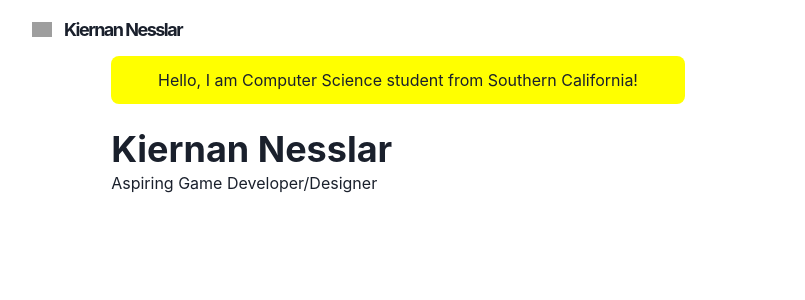
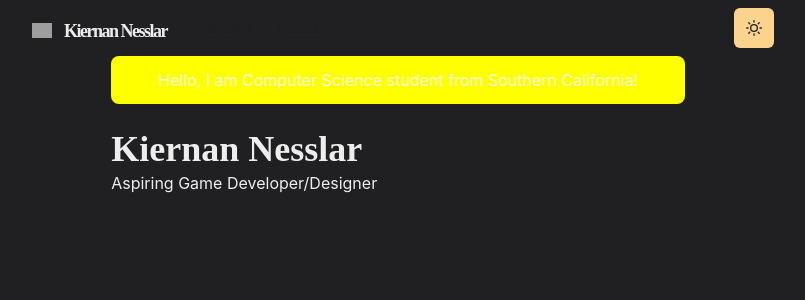
Before and after one commit to Dastair/portfolio, a Next.js app: page / in a window 1280 px wide. Shown: the top 300 px of the page, without its empty margins (242-1047 px from the left). Built offline with nearby package versions, Linux system fonts and the light colour scheme; grey boxes are pictures that could not be loaded.

Commit message:
commit for transport

```diff
--- a/components/layouts/main.js
+++ b/components/layouts/main.js
@@ -1,5 +1,5 @@
 import Head from 'next/head'
-import Navbar from './navbar'
+import Navbar from '../navbar'
 import {Box, Container} from '@chakra-ui/react'
 const Main = ({children, router}) => {
     return (
--- a/components/layouts/navbar.js
+++ /dev/null
@@ -1,80 +0,0 @@
-import Logo from '../logo'
-import NextLink from 'next/link'
-import {
-    Container,
-    Box,
-    Link,
-    Stack,
-    Heading,
-    Flex,
-    Menu,
-    MenuItem,
-    MenuButton,
-    IconButton,
-    useColorModeValue
-
-} from "@chakra-ui/react";
-
-import {HamburgerIcon} from "@chakra-ui/icons";
-
-const LinkItem = ({href, path, children}) =>{
-    const active = path = href
-    const inactiveColor = useColorModeValue('gray200', 'whiteAlpha.900')
-    return(
-        <NextLink href = {href}>
-            <Link
-                p={2}
-                bg={active ? 'glassTeal' : undefined}
-                color={active ? '#202023': inactiveColor}
-                >
-                {children}
-
-            </Link>
-        </NextLink>
-    )
-
-
-}
-
-const Navbar = props =>{
-    const {path} = props
-
-    return(
-        <Box
-            position = "fixed"
-            as = "nav"
-            w = "100%"
-            bg = {useColorModeValue('#ffffff40', '#20202380')}
-            style={{backdropFilter:'blur(10px'}}
-            zIndex={1}
-            {...props}
-            >
-            <Container display="flex"
-                       p={2}
-                       maxW="container.md"
-                       wrap = "wrap"
-                       align = "center"
-                       justify = "space-between"
-            >
-                <Flex align = "center" mr={5}>
-                    <Heading as = "h1" size = "lg" letterSpacing={'tighter'}>
-                        <Logo />
-                    </Heading>
-                </Flex>
-
-                <Stack
-                    direction={{base: 'column', md: 'row'}}
-                    display={{base: 'none', md: 'flex'}}
-                    width={{base: 'full', md: 'auto'}}
-                >
-
-                </Stack>
-
-            </Container>
-
-        </Box>
-    )
-
-}
-
-export default Navbar
--- a/components/logo.js
+++ b/components/logo.js
@@ -18,12 +18,12 @@
 
 `
 const Logo = () => {
-    const footPrintImg = `/images/footprint${useColorModeValue('', '-dark')}.png`
+    const BearImg = `/images/bear${useColorModeValue('', '-dark')}.png`
     return (
         <Link href= "/">
-            <a>
+
             <LogoBox>
-                    <Image src = {footPrintImg} width={20} height={20} alt="logo"/>
+                <Image src = {BearImg} width={20} height={20} alt="logo"/>
                 <Text
                     color={useColorModeValue('gray.800', 'whiteAlpha.900')}
                     fontFamily={'M PLUS Rounded 1c'}
@@ -34,8 +34,8 @@
                 Kiernan Nesslar
                 </Text>
             </LogoBox>
-            </a>
+
         </Link>
-    )
+    );
 }
 export default Logo
--- /dev/null
+++ b/components/navbar.js
@@ -0,0 +1,92 @@
+import Logo from './logo'
+import NextLink from 'next/link'
+import {
+    Container,
+    Box,
+    Link,
+    Stack,
+    Heading,
+    Flex,
+    Menu,
+    MenuItem,
+    MenuList,
+    MenuButton,
+    IconButton,
+    useColorModeValue,
+    Button
+} from "@chakra-ui/react"
+import {HamburgerIcon} from "@chakra-ui/icons"
+import ThemeToggleButton from "./theme-toggle-button";
+const LinkItem = ({href, path, children}) => {
+    const active = path = href
+    const inactiveColor = useColorModeValue('gray200', 'whiteAlpha.900')
+    return (
+        <NextLink href={href} legacyBehavior>
+            <Link
+                p={2}
+                bg={active ? 'glassTeal' : undefined}
+                color={active ? '#202023' : inactiveColor}
+            >
+                {children}
+
+            </Link>
+        </NextLink>
+    );
+
+
+}
+
+const Navbar = props => {
+    const {path} = props
+
+    return (
+        <Box
+            position="fixed"
+            as="nav"
+            w="100%"
+            bg={useColorModeValue('#ffffff40', '#20202380')}
+            style={{backdropFilter: 'blur(10px'}}
+            zIndex={1}
+            {...props}
+        >
+            <Container display="flex"
+                       p={2}
+                       maxW="container.md"
+                       wrap="wrap"
+                       align="center"
+                       justify="space-between"
+            >
+                <Flex align="center" mr={5}>
+                    <Heading as="h1" size="lg" letterSpacing={'tighter'}>
+                        <Logo/>
+                    </Heading>
+                </Flex>
+
+                <Stack
+                    direction={{base: 'column', md: 'row'}}
+                    display={{base: 'none', md: 'flex'}}
+                    width={{base: 'full', md: 'auto'}}
+                    alignItems="center"
+                    flexGrow={1}
+                    mt={{base: 4, nmd: 0}}
+                >
+                    <LinkItem href="/works" path={path}>
+                        Works
+                    </LinkItem>
+                    <LinkItem href="/posts" path={path}>
+                        Posts
+                    </LinkItem>
+
+                </Stack>
+                <Box flex = {1} align = "right">
+                    <ThemeToggleButton/>
+                </Box>
+
+            </Container>
+
+        </Box>
+    )
+
+}
+
+export default Navbar
--- /dev/null
+++ b/components/theme-toggle-button.js
@@ -0,0 +1,17 @@
+import { IconButton, useColorMode, useColorModeValue} from "@chakra-ui/react";
+
+import{ SunIcon, MoonIcon} from "@chakra-ui/icons";
+
+const ThemeToggleButton = () => {
+    const {toggleColorMode} = useColorMode()
+
+    return(
+        <IconButton aria-label={ "Dark or Light Mode"}
+            colorScheme ={useColorModeValue('purple', 'orange')}
+            icon ={useColorModeValue(<MoonIcon/>, <SunIcon/>)}
+            onCLick={toggleColorMode}
+        ></IconButton>
+    )
+
+}
+export default ThemeToggleButton
--- /dev/null
+++ b/lib/theme.js
@@ -0,0 +1,48 @@
+import {extendTheme} from '@chakra-ui/react'
+import {mode} from '@chakra-ui/theme-tools'
+
+const styles = {
+    global: props => ({
+        body: {
+            bg: mode('#f0e7db', '#202023')(props)
+        }
+    })
+}
+
+const components = {
+    Heading: {
+        variants: {
+            'section-title': {
+                textDecoration: 'underline',
+                fontSize: 20,
+                textUnderlineOffset: 6,
+                textDecorationColor: '#525252',
+                textDecorationThickness: 4,
+                marginTop: 3,
+                marginBottom: 4
+            }
+        }
+    },
+    Link: {
+        baseStyle: props => ({
+            color: mode('#3d7aed', '#ff63c3')(props),
+            textUnderlineOffset: 3
+        })
+    }
+}
+
+const fonts = {
+    heading: "'M PLUS Rounded 1c'"
+}
+
+const colors = {
+    grassTeal: '#88ccca'
+}
+
+const config = {
+    initialColorMode: 'dark',
+    useSystemColorMode: true
+}
+
+const theme = extendTheme({config, styles, components, fonts, colors})
+export default theme
--- a/package.json
+++ b/package.json
@@ -14,12 +14,14 @@
   "dependencies": {
     "@chakra-ui/icons": "^2.1.1",
     "@chakra-ui/react": "^2.8.2",
+    "@chakra-ui/theme-tools": "^2.1.2",
     "@emotion/react": "^11.11.1",
     "@emotion/styled": "^11.11.0",
     "framer-motion": "^10.16.4",
     "next": "^14.0.2",
     "react": "^18.2.0",
-    "react-dom": "^18.2.0"
+    "react-dom": "^18.2.0",
+    "react-icons": "^4.11.0"
   },
   "devDependencies": {
     "eslint": "^8.53.0",
--- a/pages/_app.js
+++ b/pages/_app.js
@@ -1,9 +1,9 @@
 import {ChakraProvider} from "@chakra-ui/react";
 import Layout from  "../components/layouts/main"
-
+import theme from "../lib/theme";
 const Website = ({Component, pageProps, router}) => {
     return (
-        <ChakraProvider>
+        <ChakraProvider theme ={theme}>
             <Layout router={router}>
                 <Component {...pageProps} key = {router.route} />
             </Layout>
--- /dev/null
+++ b/pages/_document.js
@@ -0,0 +1,19 @@
+import {ColorModeScript} from "@chakra-ui/react";
+import NextDocument, {Html, Head, Main, NextScript} from "next/document";
+import theme from '../lib/theme'
+
+export default class Document extends NextDocument {
+    render() {
+        return (
+            <Html lang="en">
+                <Head/>
+                <body>
+                <ColorModeScript initialColorMode={theme.config.initialColorMode}/>
+                <Main/>
+                <NextScript/>
+                </body>
+            </Html>
+        )
+    }
+
+}
```
Also changed, not shown: public/images/bear.png (added), 1 other file (tests, documents, lock files or other folders). Lines whose indentation alone changed are shown as unchanged.
